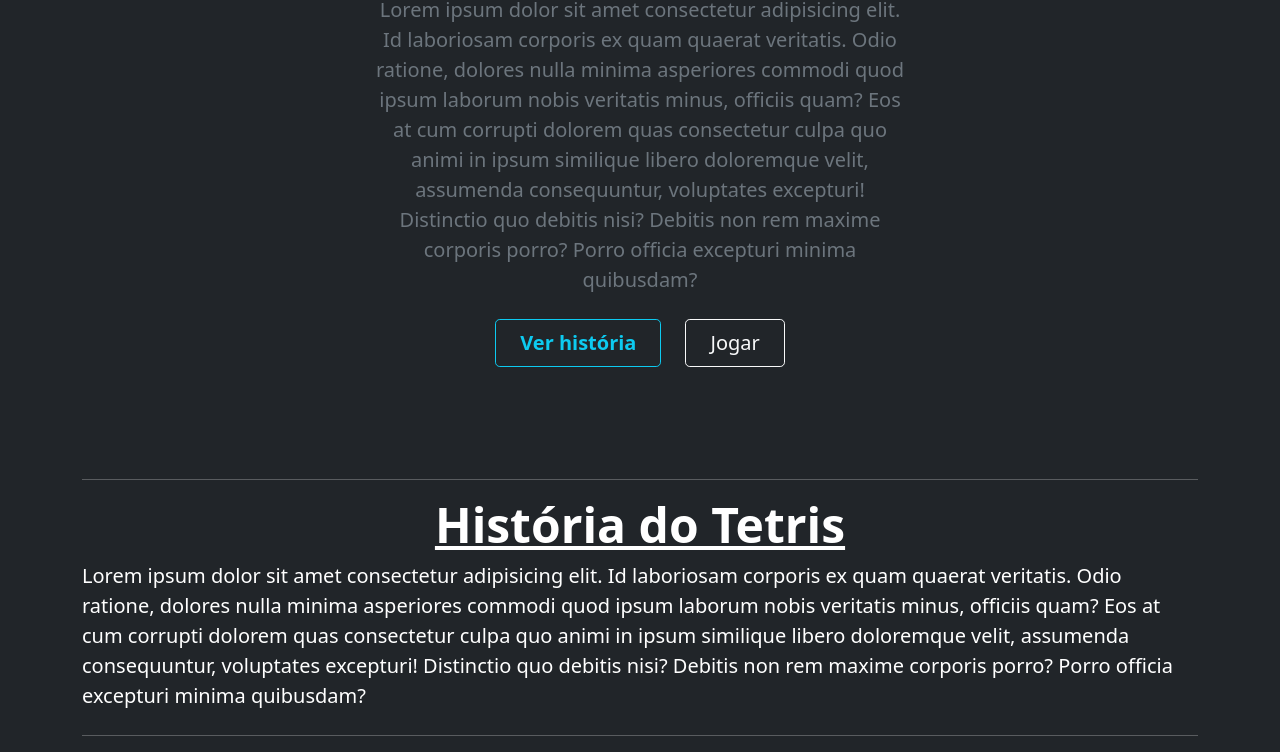
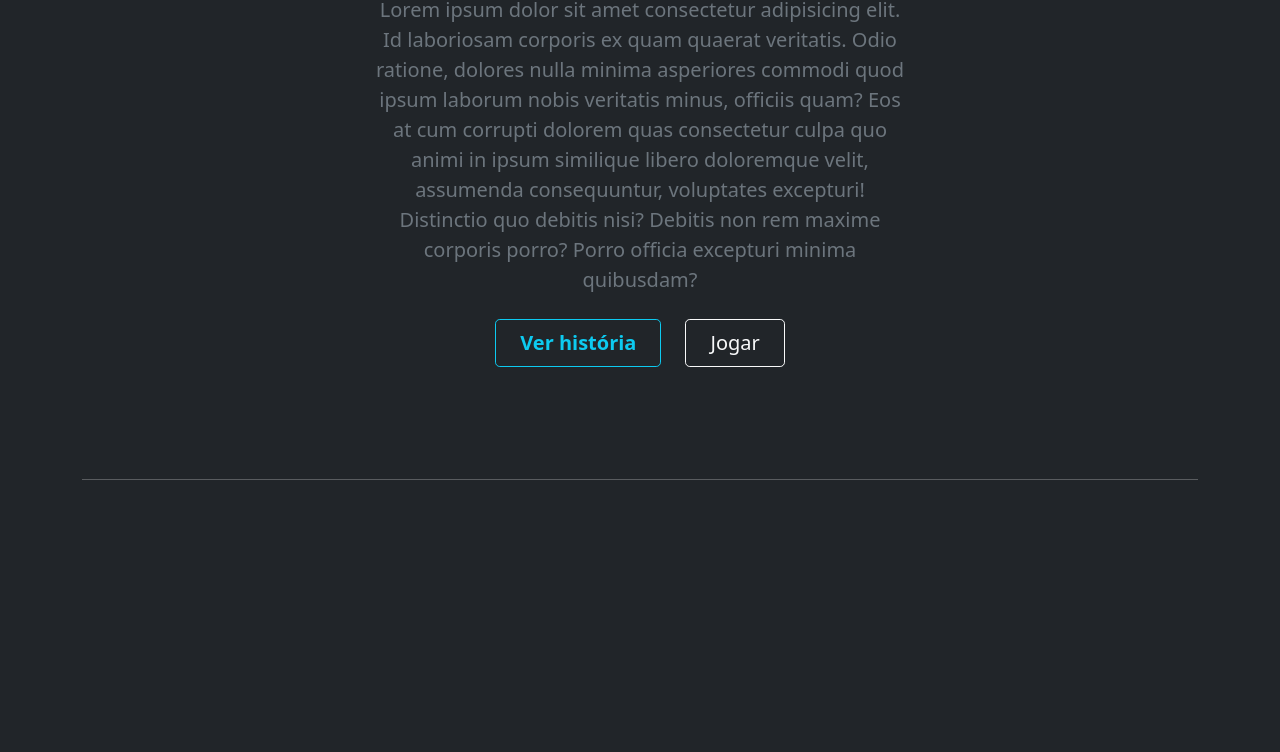
Before and after one commit to tcc-info-araquari/tetris, a plain HTML site: page index.html in a window 1280 px wide. Shown: the part 223-975 px from the top of the page. After the commit the page ends 800 px from the top, so only its background shows below. Drawn offline with Linux system fonts and the light colour scheme.

Commit message:
Removido a parte de *história*

```diff
--- a/index.html
+++ b/index.html
@@ -63,23 +63,6 @@
     <hr>
     <!--TOPO-->
 
-    <!--HISTORIA-->
-    <h1 class="display-5 fw-bold text-white text-center text-decoration-underline">História do Tetris</h1>
-
-    <div class="texto-historia" id="hist">
-
-        <p class="fs-5 mb-4 text-white">
-            Lorem ipsum dolor sit amet consectetur adipisicing elit. Id laboriosam corporis ex quam quaerat veritatis. Odio ratione, dolores nulla minima asperiores commodi quod ipsum laborum nobis veritatis minus, officiis quam?
-        Eos at cum corrupti dolorem quas consectetur culpa quo animi in ipsum similique libero doloremque velit, assumenda consequuntur, voluptates excepturi! Distinctio quo debitis nisi? Debitis non rem maxime corporis porro?
-        Porro officia excepturi minima quibusdam?
-        </p>
-
-        <!--VOCE VAI TRABALHAR AQUI-->
-
-    </div>
-    <hr>
-    <!--HISTORIA-->
-
     <!--JOGAR-->
     <div id="jogar">
 
```
